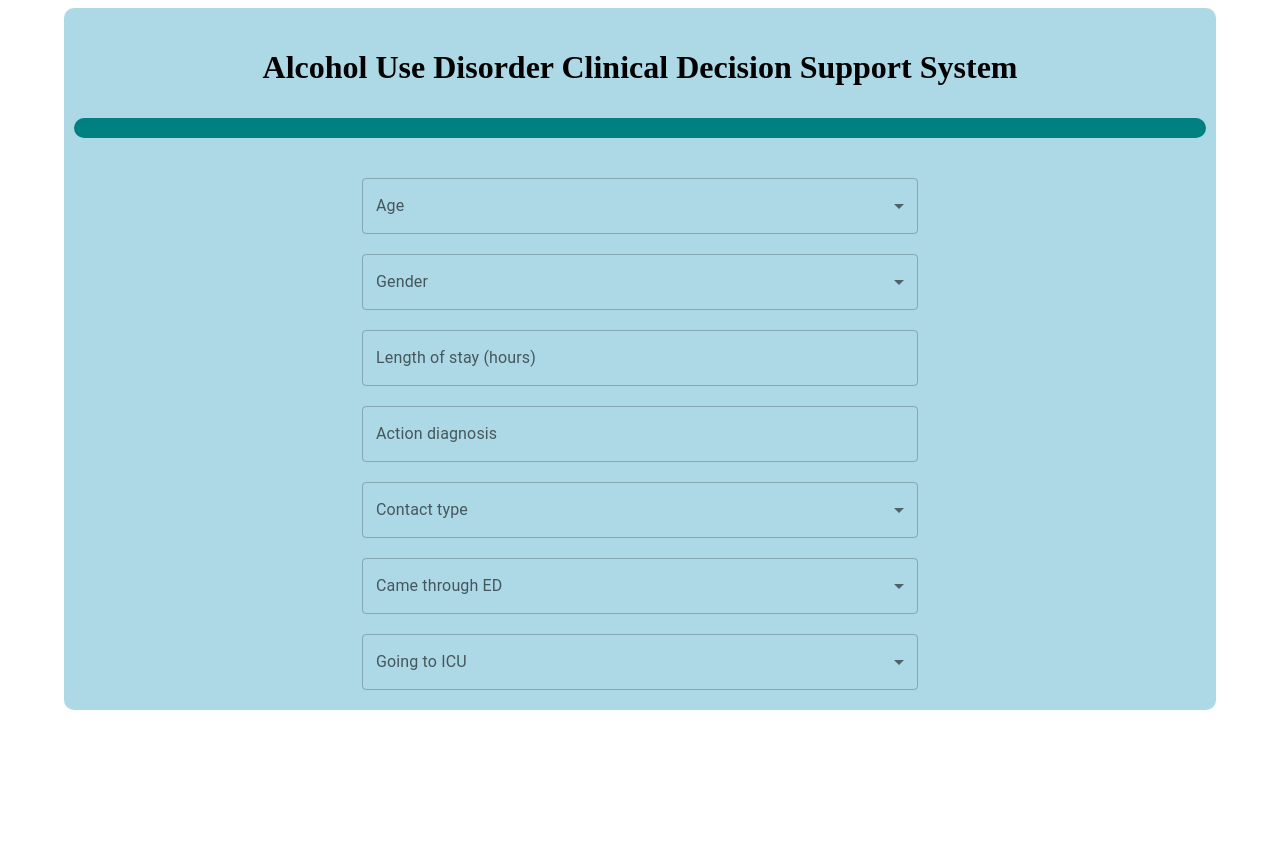
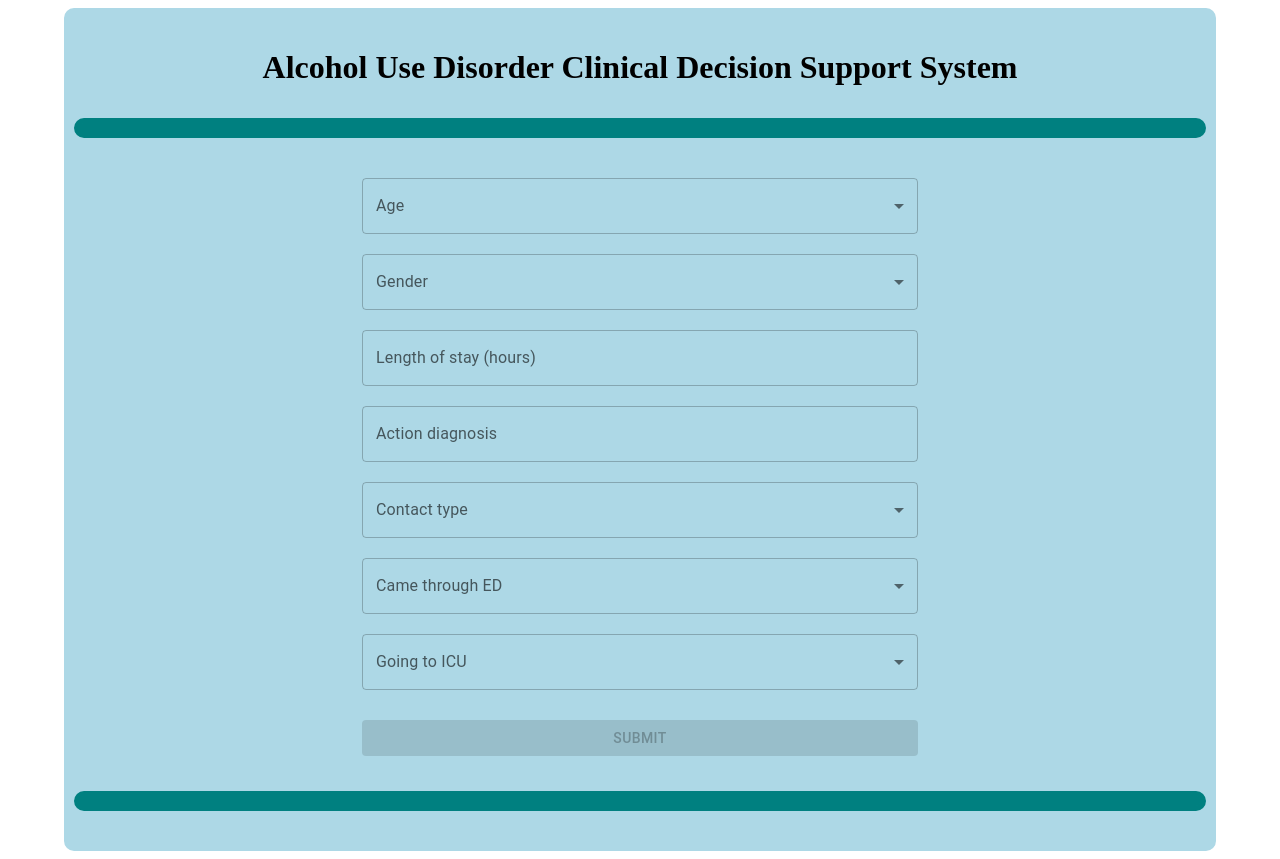
Before and after one commit to rubenbaskaran/aud-frontend, a React (Create React App) app: page / in a window 1280 px wide. Before the commit the page ends 800 px from the top, so only its background shows below. Built offline with nearby package versions, Linux system fonts and the light colour scheme.

Commit message:
added submit button

```diff
--- a/src/App.js
+++ b/src/App.js
@@ -7,6 +7,7 @@ import {
   Select,
   MenuItem,
   TextField,
+  Button,
 } from "@mui/material";
 
 function App() {
@@ -21,6 +22,7 @@ function App() {
   const contactTypeList = ["0", "1"];
   const cameThroughEdList = ["0", "1"];
   const goingToIcuList = ["0", "1"];
+  const [buttonDisabled, setButtonDisabled] = React.useState(true);
 
   const ageList = [];
   for (var i = 18; i < 101; i++) {
@@ -72,6 +74,42 @@ function App() {
   const setGoingToIcuHandler = (event) => {
     setGoingToIcu(event.target.value);
     console.log(`Going to ICU: ${event.target.value}`);
+  };
+
+  React.useEffect(() => {
+    if (
+      age !== "" &&
+      gender !== "" &&
+      duration !== "" &&
+      diagnosis !== "" &&
+      contactType !== "" &&
+      cameThroughEd !== "" &&
+      goingToIcu !== ""
+    ) {
+      setButtonDisabled(false);
+    } else {
+      setButtonDisabled(true);
+    }
+  }, [
+    age,
+    gender,
+    duration,
+    diagnosis,
+    contactType,
+    cameThroughEd,
+    goingToIcu,
+  ]);
+
+  const submitData = () => {
+    console.log({
+      age: age,
+      gender: gender,
+      duration: duration,
+      diagnosis: diagnosis,
+      contactType: contactType,
+      cameThroughEd: cameThroughEd,
+      goingToIcu: goingToIcu,
+    });
   };
 
   return (
@@ -281,6 +319,58 @@ function App() {
             </Select>
           </FormControl>
         </Grid>
+        <Grid
+          item
+          xs={12}
+          style={{
+            height: "10px",
+            backgroundColor: "lightblue",
+          }}
+        />
+        <Grid
+          item
+          xs={12}
+          style={{
+            backgroundColor: "lightblue",
+            textAlign: "center",
+            padding: "10px",
+          }}
+        >
+          <Button
+            onClick={submitData}
+            disabled={buttonDisabled}
+            variant="contained"
+            style={{ width: "50%" }}
+          >
+            Submit
+          </Button>
+        </Grid>
+        <Grid
+          item
+          xs={12}
+          style={{
+            height: "25px",
+            backgroundColor: "lightblue",
+          }}
+        />
+        <Grid
+          item
+          xs={12}
+          style={{
+            height: "20px",
+            backgroundColor: "teal",
+            border: "5px solid teal",
+            borderRadius: "10px",
+          }}
+        />
+        <Grid
+          item
+          xs={12}
+          style={{
+            height: "30px",
+            backgroundColor: "lightblue",
+          }}
+        />
       </Grid>
     </Container>
   );
```
